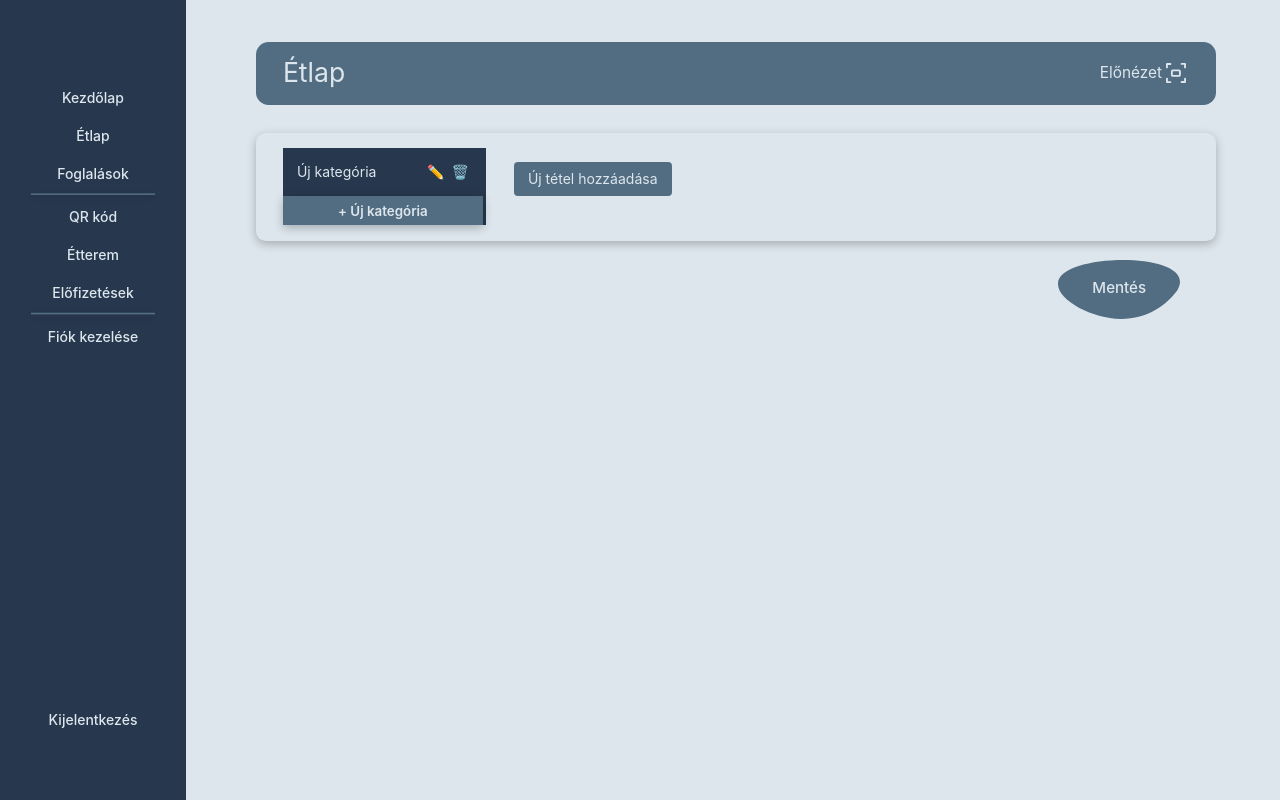
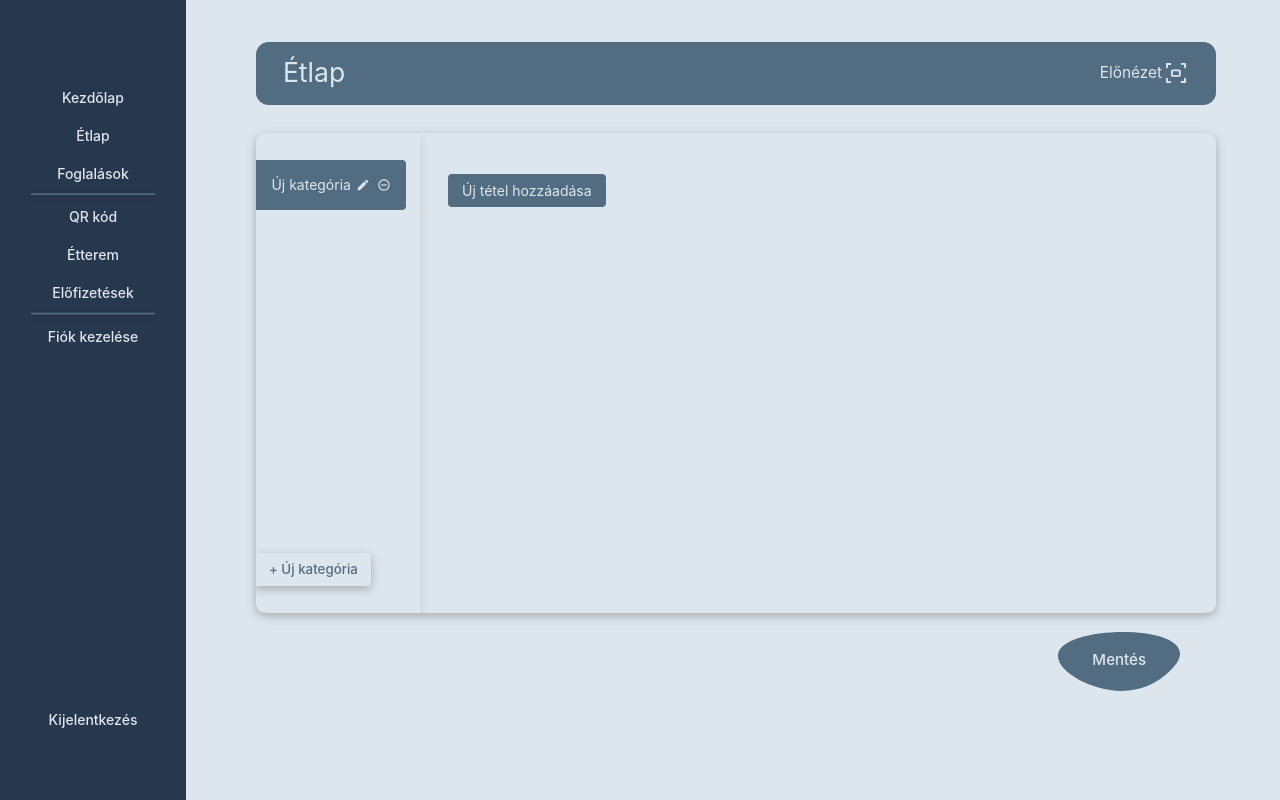
Before and after one commit to vrsgabor/digital-menu, a Next.js app: page /Etlap in a window 1280 px wide. Built offline with nearby package versions, Linux system fonts and the light colour scheme.

Commit message:
frontend_small_changes

```diff
--- a/app/Account/page.tsx
+++ b/app/Account/page.tsx
@@ -13,8 +13,6 @@ const Account = () => (
             <div className='account-content-wrapper'>
             <AccountContent />
             </div>
-
-            <SaveButton />
     </div>
   </div>
   );
--- a/components/AccountContent.js
+++ b/components/AccountContent.js
@@ -1,4 +1,5 @@
 import React, { useState, useRef } from 'react';
+import { IoIosSave } from "react-icons/io";
 import styles from '../styles/Account.module.css';
 
 const AccountContent = () => {
@@ -80,6 +81,7 @@ const AccountContent = () => {
           className={styles.inputFields}
           pattern="\+36/[0-9]{2}-[0-9]{3}-[0-9]{4}"
         />
+        <button className={styles.saveBtn}><IoIosSave className={styles.icon}/>Mentés</button>
       </div>
       <h2 className={styles.subTitle}>Jelszó megváltoztatása</h2>
       <div className={styles.inputFieldsWrapper}>
@@ -107,6 +109,7 @@ const AccountContent = () => {
           value={maskedPasswords.confirmPassword}
           onChange={handleChange}
         />
+        <button className={styles.saveBtn}><IoIosSave className={styles.icon}/>Mentés</button>
       </div>
     </div>
   );
--- a/components/ListItems.js
+++ b/components/ListItems.js
@@ -2,6 +2,9 @@
 import React, { useState } from 'react';
 import styles from '../styles/Etlap.module.css';
 import { AiOutlineUpload } from 'react-icons/ai';
+import { MdEdit } from "react-icons/md";
+import { IoMdRemoveCircleOutline } from "react-icons/io";
+import { IoMdRemoveCircle } from "react-icons/io";
 
 const ListItems = () => {
   const [tabs, setTabs] = useState([{ name: 'Új kategória', editable: false }]);
@@ -109,7 +112,7 @@ const ListItems = () => {
             value={meal.price}
             onChange={(e) => handleMealChange(tabIndex, mealIndex, 'price', e.target.value)}
           />
-          <button onClick={() => removeMeal(tabIndex, mealIndex)} className={styles.removeButton}>X</button>
+          <button onClick={() => removeMeal(tabIndex, mealIndex)} className={styles.removeButton}><IoMdRemoveCircle /></button>
           </div>
           <div className={styles.fileUploader}>
   <label htmlFor={`file-upload-${mealIndex}`} className={styles.fileUploadButton}>
@@ -133,7 +136,9 @@ const ListItems = () => {
 
   return (
     <div className={styles.contentWrapper}>
+      <div className={styles.itemsContainer}>
       <div className={styles.tabContainer}>
+        <div className={styles.tabItemContainer}>
         {tabs.map((tab, index) => (
           <div key={index} className={styles.tabItem}>
             {isEditingTab === index ? (
@@ -143,25 +148,29 @@ const ListItems = () => {
                 onChange={(e) => handleTabNameChange(index, e.target.value)}
                 onBlur={finishEditingTab}
                 onKeyDown={(e) => e.key === 'Enter' && finishEditingTab()}
-                className={styles.tabInput}
+                className={`${styles.tabInput} ${styles.tabButton}`}
                 autoFocus
               />
             ) : (
               <div className={`${styles.tabButton} ${activeTab === index ? styles.activeTab : ''}`} onClick={() => handleTabChange(index)}>
                 <span>{tab.name}</span>
                 <div className={styles.iconContainer}>
-                  <span onClick={(e) => { e.stopPropagation(); toggleEditTab(index); }} className={styles.icon}>✏️</span>
-                  <span onClick={(e) => { e.stopPropagation(); deleteTab(index); }} className={styles.icon}>🗑️</span>
+                  <MdEdit onClick={(e) => { e.stopPropagation(); toggleEditTab(index); }} className={styles.icon}/>
+                  <IoMdRemoveCircleOutline onClick={(e) => { e.stopPropagation(); deleteTab(index); }} className={styles.icon}/>
                 </div>
               </div>
             )}
           </div>
         ))}
+        </div>
+
         <button onClick={addTab} className={styles.addTabButton}>+ Új kategória</button>
       </div>
       <div className={styles.mealContent}>
         {renderMealForm(activeTab)}
       </div>
+      </div>
+
     </div>
   );
 };
--- a/styles/Account.module.css
+++ b/styles/Account.module.css
@@ -14,10 +14,32 @@
 
 .restaurantInfoWrapper{
     display: flex;
+    align-items: center;
+    font-family: Sf Pro Display, sans-serif;
+    font-size: 1em;
     gap: 2em;
     margin-bottom: 2em;
 }
-
+.saveBtn{
+    box-shadow: 0 3px 10px rgba(0, 0, 0, .25);
+    padding-top: 1em;
+    padding-bottom: 1em;
+    padding-left: 1em;
+    padding-right: 1em;
+    margin-bottom: 1.2em;
+    margin-left: -1em;
+    font-family: Sf Pro Display, sans-serif;
+    font-size: 1em;
+    font-weight: 400;
+    border: none;
+    box-shadow: 0 5px 10px rgba(0, 0, 0, .2);
+    background-color:#526d82;
+    border-radius: .8em;
+    color: #dde6ed;
+    display: flex;
+    align-items: center;
+    cursor: pointer;
+}
 
 .inputFieldsWrapper{
     display: flex;
@@ -54,3 +76,7 @@
     font-weight: bold;
     line-height: 1.2em;
 }
+
+.icon{
+    margin-right: 0.5em;
+}
--- a/styles/Etlap.module.css
+++ b/styles/Etlap.module.css
@@ -108,85 +108,105 @@
     display: flex;
     flex-direction: row;
     justify-content: space-between;
-    padding: 1.1em 1.92em;
     margin-top: 2em;
     border-radius: .7em;
     box-shadow: 0 3px 10px rgba(0, 0, 0, .25);
+    min-height: 60vh;
+  }
+
+  .itemsContainer{
+    display: flex;
+    overflow: hidden;
   }
 
   .tabContainer {
     display: flex;
     flex-direction: column;
-    min-width: 200px;
-    border-right: 3px solid #27374d;
+    padding-top: 1.92em;
+    padding-bottom: 1.92em;
+    justify-content: space-between;
+    box-shadow: 0 3px 10px rgba(0, 0, 0, 0.107);
+
   }
 
   .tabItem {
     display: flex;
     align-items: center;
-    margin-bottom: 0; /* Remove margin between tab items */
+    margin-bottom: 0;
+    margin-right: 1em;
+    width: 150px;
+
   }
 
   .tabButton {
+    font-family: Sf Pro Display, sans-serif;
+    font-size: 1em;
     width: 100%;
     display: flex;
+    flex-direction: row;
+    align-items: center;
     justify-content: space-between;
     align-items: center;
-    padding: 1em;
+    padding: 1.1em;
     border: none;
-    background-color: #526d82;
+    background-color: #dde6ed;
     cursor: pointer;
     transition: background-color 0.3s;
     text-align: left;
     margin-bottom: 0;
-    color: #dde6ed; /* Remove margin below buttons */
+    color: #526d82;
+    opacity: 70%;
+    border-radius: 0px 4px 4px 0px;
   }
 
-  .tabButton:hover {
-    background-color: #526d82b3;
-    color: #27374d;
+
+  .activeTab {
+    background-color: #526d82;
+    color: #dde6ed;
+    opacity: 100%;
   }
 
-  .activeTab {
-    background-color: #27374d;
+  .tabInput:focus {
+    outline: none;
   }
 
   .iconContainer {
     display: flex;
+    flex-direction: row;
     align-items: center;
+    justify-content: center ;
+    gap: 0.5em;
   }
 
-  .icon {
-    cursor: pointer;
-    margin-left: 0.5em;
-  }
 
-  .icon:hover {
-    background-color: #e0e0e0;
-    border-radius: 4px;
-  }
 
   .tabInput {
-    flex-grow: 1;
-    padding: 0.5em;
-    border: 1px solid #ccc;
-    border-radius: 4px;
+    width: 100%;
+    padding: 1.1em;
+    background-color: #dde6ed;
+    border: none;
+    font-family: Sf Pro Display, sans-serif;
+    font-size: 1em;
+    color: #526d82;
+    display: flex;
+    flex-direction: row;
+    justify-content: space-between;
+    transition: background-color 0.3s;
   }
 
   .mealContent {
     flex-grow: 1;
     margin-left: 2em;
+    padding-top: 1.92em;
   }
 
   .mealForm {
-    margin-bottom: 1em;
     display: flex;
     flex-direction: column;
   }
 
   .mealForm input{
     padding: 0.8em;
-    margin-bottom: 1.2em;
     font-family: Sf Pro Display, sans-serif;
     font-size: 1em;
     font-weight: 400;
@@ -212,6 +232,7 @@
     font-family: Sf Pro Display, sans-serif;
     font-size: 1em;
     margin-top: 1em;
+    margin-bottom: 2em;
     padding: 0.6em 1em;
     border: none;
     background-color: #526d82;
@@ -220,50 +241,43 @@
     cursor: pointer;
   }
 
-  .removeButton {
-    background-color: #dde6ed;
-    border-width: 2px;
-    border-color: #27374d;
-    font-family: Sf Pro Display, sans-serif;
-    font-size: 1em;
-    margin-top: 1em;
-    padding: 0.6em 1em;
-    border: none;
-    background-color: #526d82;
-    color: #dde6ed;
-    border-radius: 4px;
-    cursor: pointer;
-  }
+
 
   .addButton:hover {
     background-color: #526d82d1;
   }
 
-  .removeButton:hover {
-    background-color: #526d82d1;
+  .removeButton{
+    background-color: transparent;
+    border: none;
+    display: flex;
+    justify-content: center;
+    align-items: center;
+    font-size: 1.2em;
+    cursor: pointer;
+    color: #526d82;;
+
   }
 
   .addTabButton {
     font-family: Sf Pro Display, sans-serif;
-    font-weight: 600;
+    font-weight: 500;
     margin-top: 0; /* Remove margin above the button */
-    padding: 0.5em;
+    padding: 0.65em;
     border: none;
-    background-color: #526d82;
-    color: #dde6ed;
+    background-color: transparent;
+    color: #526d82;
     cursor: pointer;
     box-shadow: 0 3px 10px rgba(0, 0, 0, .25);
+    width: 70%;
+    border-radius: 0 4px 4px 0px;
+
   }
-
-  .addTabButton:hover {
-    background-color: #526d82d1;
-  }
-
 
   .formWrapper{
     display: flex;
     flex-direction: row;
-    align-items: baseline;
+    align-items: center;
     width: 100%;
     gap: 1em;
   }
@@ -295,22 +309,24 @@
 .fileUploader {
   display: flex;
   align-items: center;
-  margin-top: 10px;
 }
 
-/* Custom upload button styling */
+
 .fileUploadButton {
+  font-family: 'SF Pro Display', sans-serif;
   background-color: #526d82;
   color: #dde6ed;
-  padding: 0.7em 1.5em;
-  border-radius: 5px;
+  padding: 0.6em 1em;
+  border-radius: 4px;
   cursor: pointer;
   font-size: 0.9em;
-  font-weight: bold;
+  margin-bottom: 3em;
+  font-weight: 500;
   display: flex;
   align-items: center;
   transition: background-color 0.1s ease;
   border: none;
+  margin-top: 1em;
 }
 
 /* Hover effect for the upload button */
@@ -318,15 +334,14 @@
   background-color: #526d82d1;
 }
 
-/* Icon styling */
+
 .uploadIcon {
   width: 18px;
   height: 18px;
-  margin-right: 8px; /* Space between icon and text */
+  margin-right: 8px;
   stroke: white;
 }
 
-/* Hide the default file input */
 .fileInput {
   display: none;
 }
--- a/styles/global.css
+++ b/styles/global.css
@@ -49,4 +49,5 @@ a {
     align-items: center;
     justify-content: center;
     padding-top: 3em;
+    padding-bottom: 3em;
 }
```
